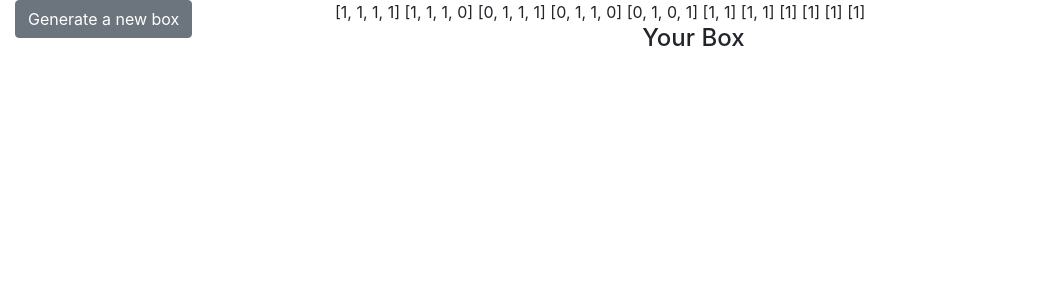
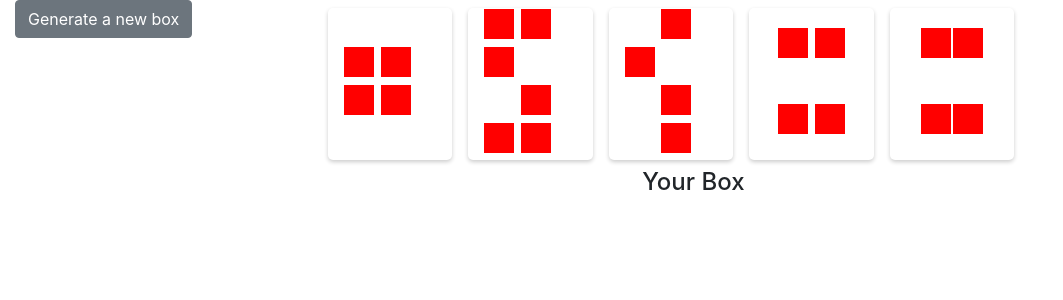
Before and after one commit to waseem-hamoolaila/alpha-augmented, a Django app: page / in a window 1280 px wide. Shown: the top 300 px of the page, without its empty margins (0-1063 px from the left). Run offline with Django 4.2, Linux system fonts and the light colour scheme; some libraries are stand-ins or nearby versions.

Commit message:
render packages

```diff
--- /dev/null
+++ b/main/templatetags/packages_tags.py
@@ -0,0 +1,10 @@
+from django import template
+from django.template.loader import render_to_string
+
+
+register = template.Library()
+
+
+@register.inclusion_tag("main/packages_tag.html")
+def render_packages(packages):
+    return {"packages": packages}
--- a/main/views.py
+++ b/main/views.py
@@ -1,6 +1,3 @@
-from django.http import HttpResponse
-from django.shortcuts import render
-from django.views import View
 from django.views.generic import TemplateView, FormView
 from django.http import JsonResponse
 
--- a/templates/main/main_board.html
+++ b/templates/main/main_board.html
@@ -1,4 +1,5 @@
 {% extends "base.html" %}
+{% load static packages_tags %}
 {% block content %}
     <div class="row">
         <div class="col-md-3">
@@ -6,13 +7,7 @@
         </div>
         <div class="col-md-7">
             <div class="row">
-                <div class="col-md-12">
-                    {% for package in packages %}
-                        {% for structure in package.structure %}
-                            {{ structure }}
-                        {% endfor %}
-                    {% endfor %}
-                </div>
+                <div class="col-md-12">{% render_packages packages %}</div>
                 <div class="col-md-12">
                     <h4 class="text-center">Your Box</h4>
                     <div>
--- /dev/null
+++ b/templates/main/packages_tag.html
@@ -0,0 +1,35 @@
+<style>
+    .shape {
+        width: 30px;
+        height: 30px;
+        display: inline-block;
+        margin: 1px;
+    }
+
+    .solid {
+        background-color: #FF0000;
+    }
+
+    .empty {
+        background-color: #FFFFFF;
+    }
+
+    .package-card {
+        border-radius: 5px;
+        box-shadow: 0 2px 4px rgba(0, 0, 0, 0.2);
+    }
+
+</style>
+<div class="row">
+    {% for package in packages %}
+        <div class="col-md-2 col-sm-4 package-card m-2 d-flex flex-wrap justify-content-center align-items-center">
+            {% for row in package.structure %}
+                <div>
+                    {% for col in row %}
+                        <div class="shape {% if col == 1 %}solid{% else %}empty{% endif %}"></div>
+                    {% endfor %}
+                </div>
+            {% endfor %}
+        </div>
+    {% endfor %}
+</div>
```
